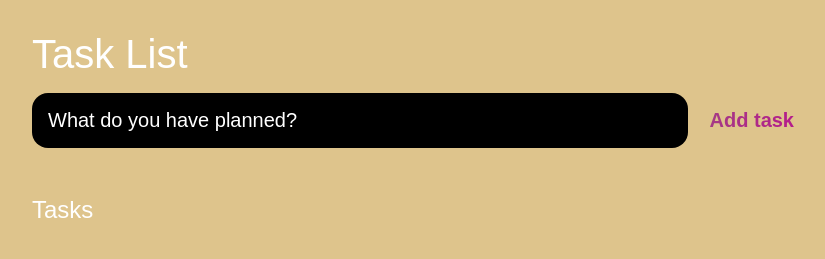
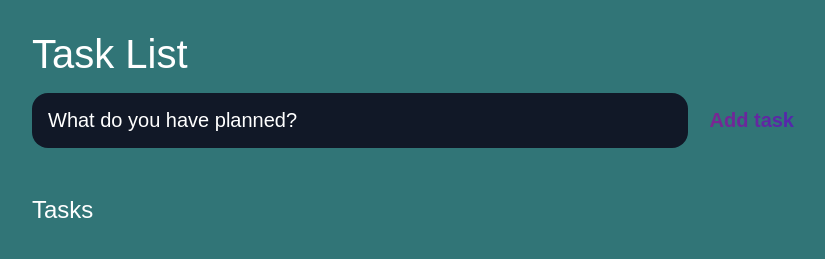
Before and after one commit to kusharechaitu/LGMVIP-WEB, a plain HTML site: page Task_1/index.html in a window 1280 px wide. Shown: the whole page, without its empty margins (224-1049 px from the left). Drawn offline with Linux system fonts and the light colour scheme.

Commit message:
Update main.css

```diff
--- a/Task_1/main.css
+++ b/Task_1/main.css
@@ -1,11 +1,11 @@
 :root {
-	--dark: hwb(41 55% 13%);
-	--darker: #000000;
+	--dark: hsl(182 42% 33%);
+	--darker: #111827;
 	--darkest: #111827;
 	--grey: rgb(255, 255, 255);
-	--pink: hsl(318, 46%, 44%);
-	--purple: hwb(316 10% 29%);
-	--light: hsl(0, 0%, 100%);
+	--pink: #7e278f;
+	--purple:hsl(258 ,63%, 42%);
+	--light: #EEE;
 }
 
 * {
```
